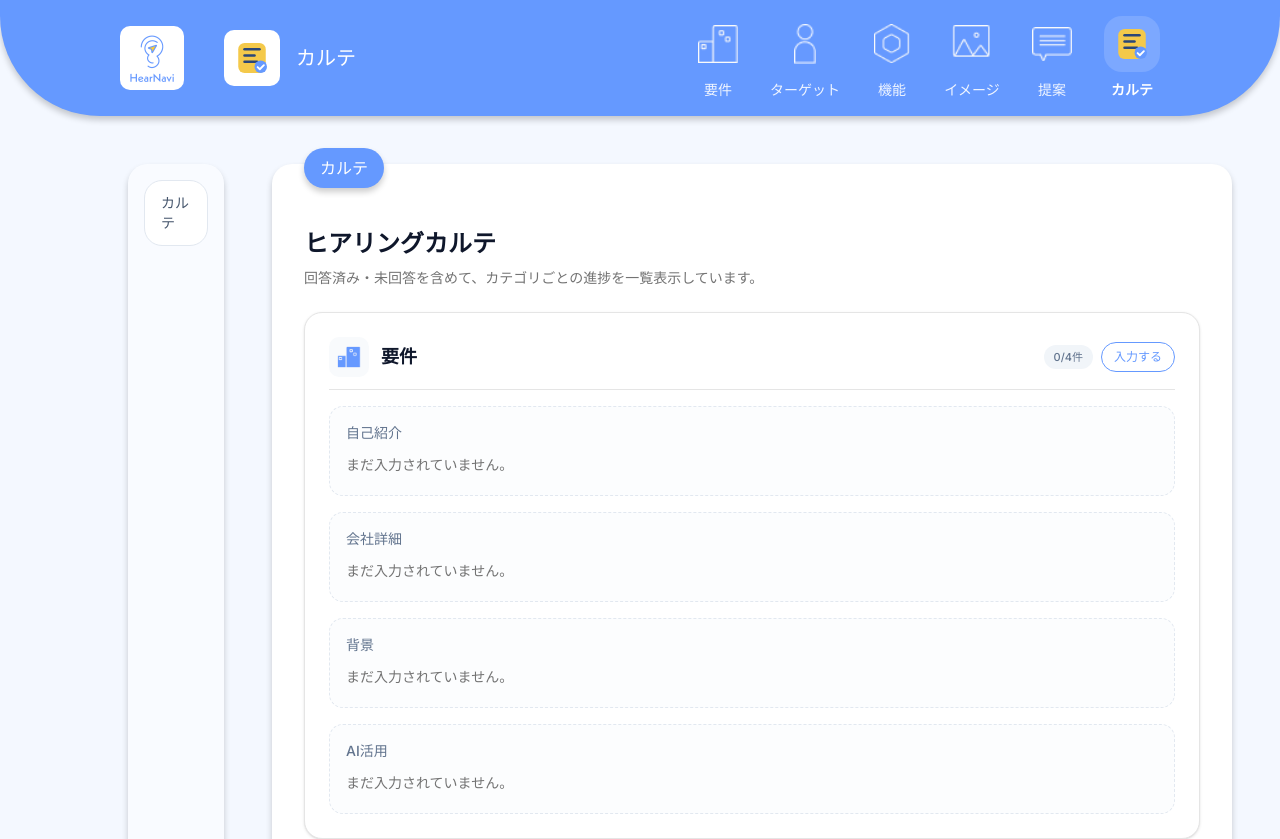
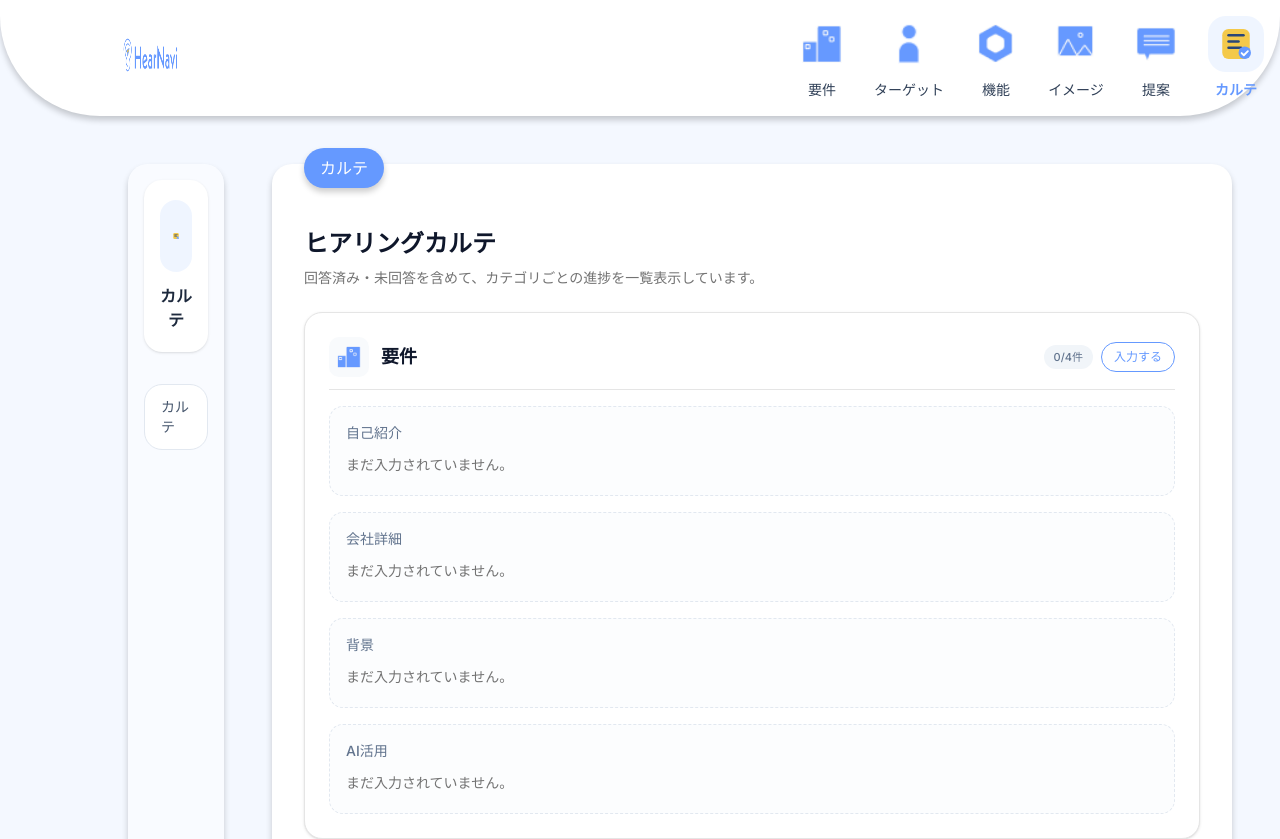
Before and after one commit to aobalab/hear-navi, a Next.js app: page /hearing/record in a window 1280 px wide. Shown: the top 839 px of the page. Built offline with nearby package versions, Linux system fonts and the light colour scheme.

Commit message:
feat: update Header and SideBar components for improved layout and styling

```diff
--- a/app/globals.css
+++ b/app/globals.css
@@ -127,7 +127,7 @@
 }
 
 header {
-  background-color: #6599FF;
+  background-color: #FFF;
   border-radius: 0 0 100px 100px;
   box-shadow: 0 4px 6px rgba(0, 0, 0, 0.2);
 }
--- a/components/header.tsx
+++ b/components/header.tsx
@@ -3,27 +3,15 @@ import nextConfig from "@/next.config";
 import Link from "next/link";
 
 function Header({ category, section }: { category: string; section: string }) {
-    const cat = Categories[category as keyof typeof Categories];
-    const categoryLabel = category === "record" ? "カルテ" : cat ? cat.label : "ヒアリング";
-    const currentCategoryIcon = category === "record"
-        ? `${nextConfig.basePath}/img/カルテ_黄色.svg`
-        : `${nextConfig.basePath}/img/${categoryLabel}_黄色.png`;
-
     return (
-        <header className="grid grid-cols-12 p-4">
+        <header className="grid grid-cols-12 bg-white p-4">
             <div className="col-span-1"></div>
             <div className="col-span-1 flex items-center">
                 <figure>
                     <img src={nextConfig.basePath + "/img/logo.png"} alt="Logo" className="w-16 h-16 rounded-lg" />
                 </figure>
             </div>
-            <div className="col-span-3 flex items-center gap-4">
-                <figure className="bg-white rounded-lg p-2">
-                    <img src={currentCategoryIcon} alt={categoryLabel} className="w-10 h-10" />
-                </figure>
-                <span className="flex items-center text-center text-xl text-white">{categoryLabel}</span>
-            </div>
-            <div className="col-span-6 flex items-start justify-end gap-6 overflow-x-auto text-white">
+            <div className="col-span-10 flex items-start justify-end gap-6 overflow-x-auto text-slate-700">
                 {Object.entries(Categories).map(([key, item]) => {
                     const isActive = key === category;
 
@@ -34,14 +22,14 @@ function Header({ category, section }: { category: string; section: string }) {
                             className="min-w-fit"
                         >
                             <div className="flex flex-col items-center gap-2 text-center">
-                                <figure className={isActive ? "rounded-2xl bg-white/15 p-2" : "rounded-2xl p-2 transition-colors hover:bg-white/10"}>
+                                <figure className={isActive ? "rounded-2xl bg-[#6599FF]/10 p-2" : "rounded-2xl p-2 transition-colors hover:bg-slate-100"}>
                                     <img
                                         src={nextConfig.basePath + `/img/${item.label}_${isActive ? "黄色" : "青"}.png`}
                                         alt={item.label}
                                         className="h-10 w-10 object-contain"
                                     />
                                 </figure>
-                                <span className={isActive ? "text-sm font-semibold text-white" : "text-sm font-medium text-white/90"}>{item.label}</span>
+                                <span className={isActive ? "text-sm font-semibold text-[#6599FF]" : "text-sm font-medium text-slate-700"}>{item.label}</span>
                             </div>
                         </Link>
                     );
@@ -51,7 +39,7 @@ function Header({ category, section }: { category: string; section: string }) {
                     className="min-w-fit"
                 >
                     <div className="flex flex-col items-center gap-2 text-center">
-                        <figure className={category === "record" ? "rounded-2xl bg-white/15 p-2" : "rounded-2xl p-2 transition-colors hover:bg-white/10"}>
+                        <figure className={category === "record" ? "rounded-2xl bg-[#6599FF]/10 p-2" : "rounded-2xl p-2 transition-colors hover:bg-slate-100"}>
                             <img
                                 src={category === "record"
                                     ? `${nextConfig.basePath}/img/カルテ_黄色.svg`
@@ -61,7 +49,7 @@ function Header({ category, section }: { category: string; section: string }) {
                                 className="h-10 w-10 object-contain"
                             />
                         </figure>
-                        <span className={category === "record" ? "text-sm font-semibold text-white" : "text-sm font-medium text-white/90"}>カルテ</span>
+                        <span className={category === "record" ? "text-sm font-semibold text-[#6599FF]" : "text-sm font-medium text-slate-700"}>カルテ</span>
                     </div>
                 </Link>
             </div>
--- a/components/side-bar.tsx
+++ b/components/side-bar.tsx
@@ -1,12 +1,23 @@
 import { Categories } from "@/app/hearing/config";
+import nextConfig from "@/next.config";
 import Link from "next/link";
 
 function SideBar({ category, section }: { category: string; section?: string }) {
     const currentCategory = Categories[category as keyof typeof Categories];
     const sections = currentCategory?.sections ?? [];
+    const categoryLabel = category === "record" ? "カルテ" : currentCategory?.label ?? "ヒアリング";
+    const currentCategoryIcon = category === "record"
+        ? `${nextConfig.basePath}/img/カルテ_黄色.svg`
+        : `${nextConfig.basePath}/img/${categoryLabel}_黄色.png`;
 
     return (
         <div className="main-side-bar p-4 col-span-3 flex flex-col gap-8">
+            <div className="flex flex-col items-center gap-3 rounded-2xl bg-white px-4 py-5 text-center shadow-sm">
+                <figure className="rounded-2xl bg-[#6599FF]/10 p-3">
+                    <img src={currentCategoryIcon} alt={categoryLabel} className="h-12 w-12 object-contain" />
+                </figure>
+                <p className="text-base font-semibold text-slate-800">{categoryLabel}</p>
+            </div>
             {sections.length > 0 ? sections.map((item) => {
                 const isActive = item.title === section;
 
```
Also changed, not shown: public/img/icon.png (added), public/img/logo.png.
